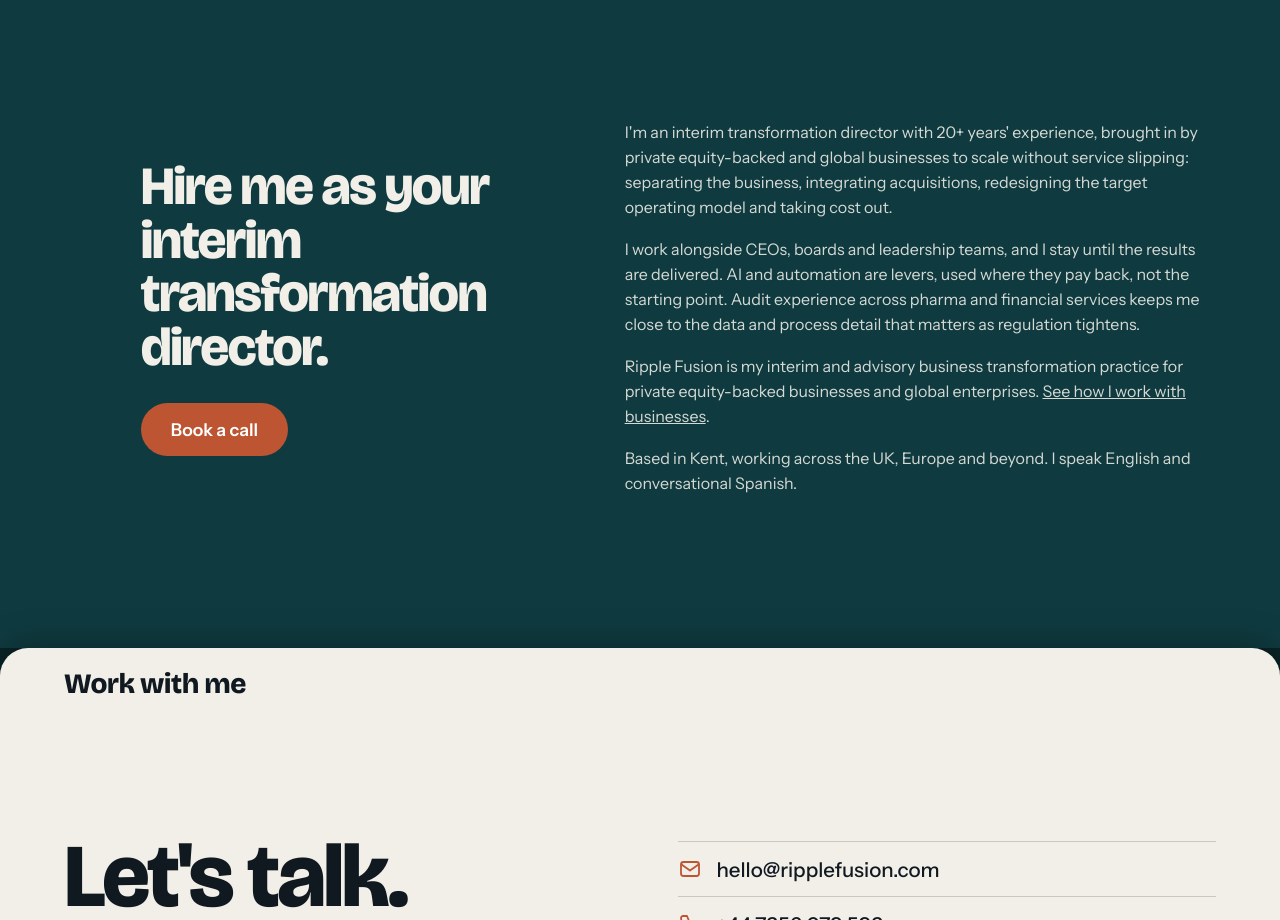
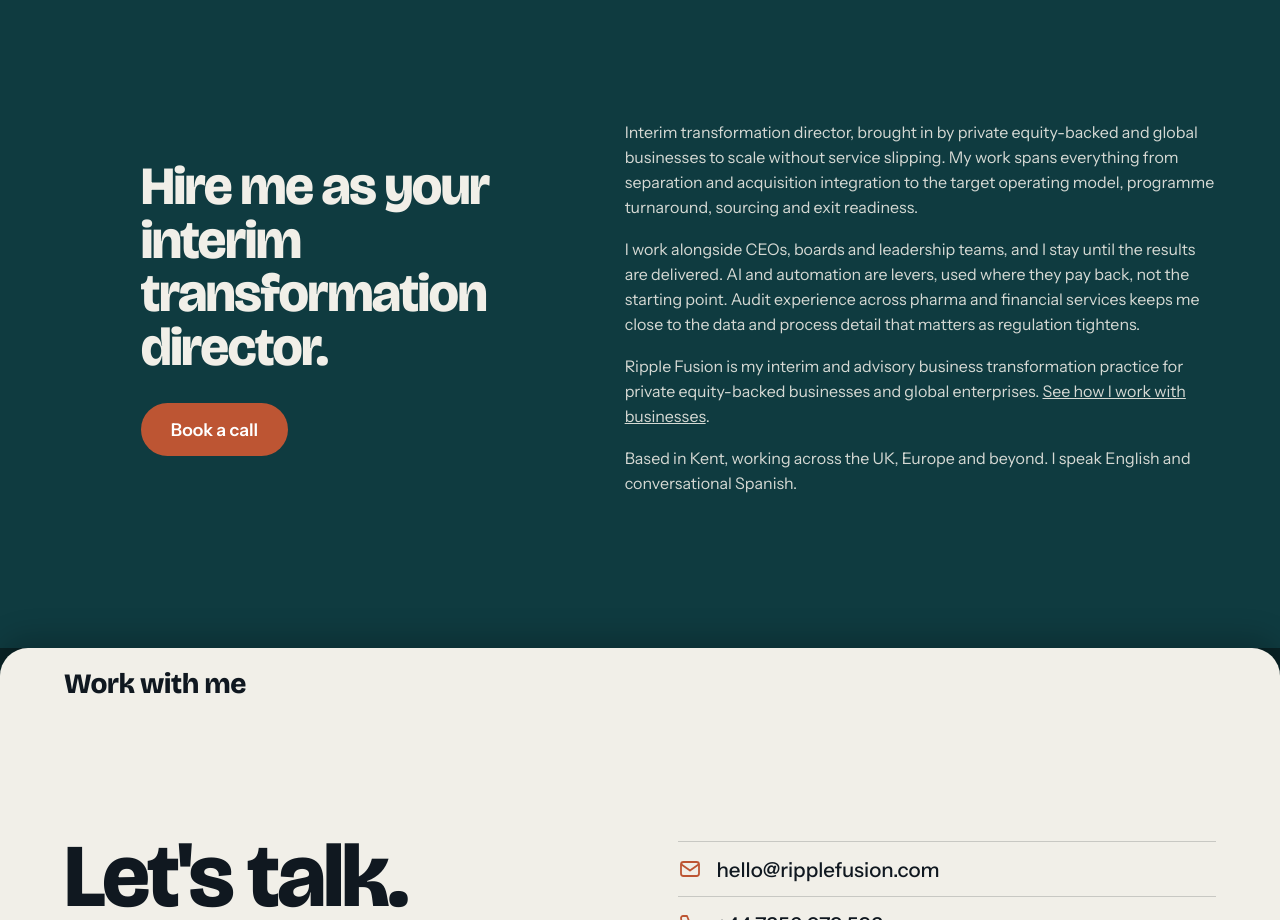
Before and after one commit to RippleFusion/RF-Website, a plain HTML site: page index.html in a window 1280 px wide. Shown: the part 880-1800 px from the top of the page. Drawn offline with nearby package versions, Linux system fonts and the light colour scheme.

Commit message:
Rework About Me opening to match Ripple Fusion's capability list
Drops "20+ years' experience" lead-in, starts with the role label, and
folds in programme turnaround and sourcing to match the fuller
capability list used on ripplefusion.com. Same word count (36) as the
line it replaces.

Co-Authored-By: Claude Sonnet 5 <noreply@anthropic.com>
Claude-Session: https://claude.ai/code/session_01BN9pjmFQxh7k6ozZSjNx5M

```diff
--- a/index.html
+++ b/index.html
@@ -279,7 +279,7 @@
           <a class="btn rv" style="--d:1" href="https://calendly.com/ian-ianlloyd/30min" target="_blank" rel="noopener" aria-label="Book a call (opens Calendly in a new tab)">Book a call</a>
         </div>
         <div class="prose">
-          <p class="rv" style="--d:1">I'm an interim transformation director with 20+ years' experience, brought in by private equity-backed and global businesses to scale without service slipping: separating the business, integrating acquisitions, redesigning the target operating model and taking cost out.</p>
+          <p class="rv" style="--d:1">Interim transformation director, brought in by private equity-backed and global businesses to scale without service slipping. My work spans everything from separation and acquisition integration to the target operating model, programme turnaround, sourcing and exit readiness.</p>
           <p class="rv" style="--d:2">I work alongside CEOs, boards and leadership teams, and I stay until the results are delivered. AI and automation are levers, used where they pay back, not the starting point. Audit experience across pharma and financial services keeps me close to the data and process detail that matters as regulation tightens.</p>
           <p class="rv" style="--d:3">Ripple Fusion is my interim and advisory business transformation practice for private equity-backed businesses and global enterprises. <a href="https://ripplefusion.com" target="_blank" rel="noopener">See how I work with businesses</a>.</p>
           <p class="rv" style="--d:4">Based in Kent, working across the UK, Europe and beyond. I speak English and conversational Spanish.</p>
```
